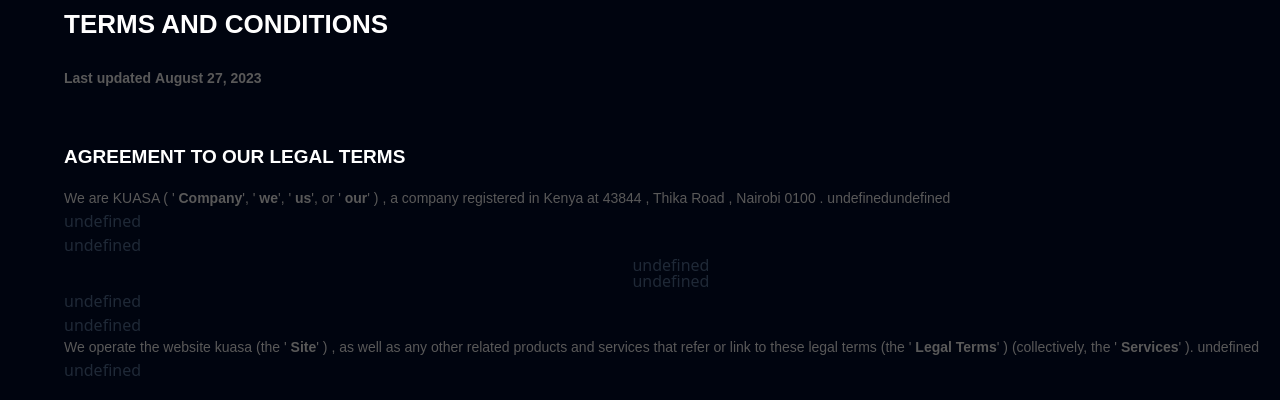
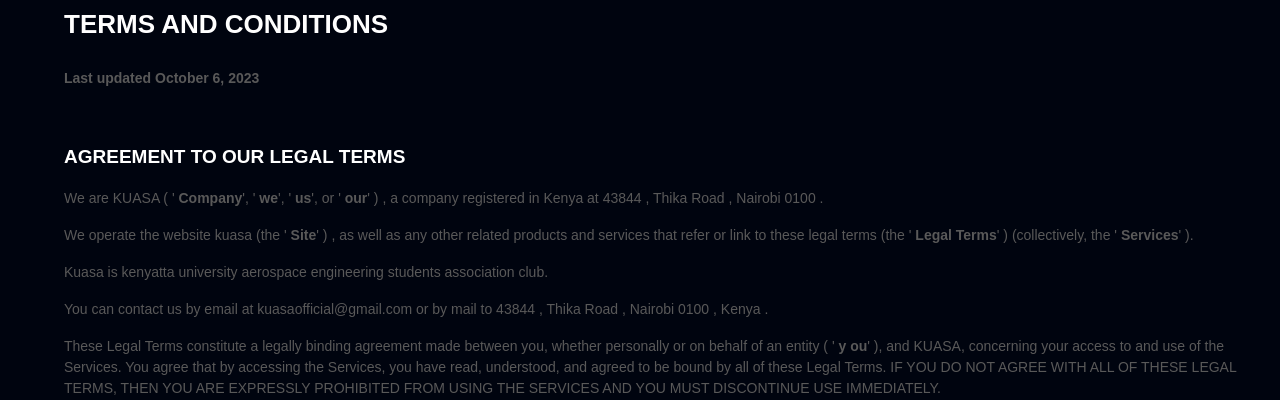
Before and after one commit to EsbonMigiro/kuasa-front, a React (Vite) app: page /terms in a window 1280 px wide. Shown: the part 151-551 px from the top of the page. Built offline with nearby package versions, Linux system fonts and the light colour scheme; no server answers.

Commit message:
Update Terms and conditions

```diff
--- a/src/pages/TermsAndConditions.jsx
+++ b/src/pages/TermsAndConditions.jsx
@@ -71,7 +71,7 @@
       <div class="MsoNormal" data-custom-class="subtitle" style="line-height: 1.5;">
         <strong>Last updated</strong>
         <bdt class="question">
-          <strong>August 27, 2023</strong>
+          <strong>October 6, 2023</strong>
         </bdt>
       </div>
       <div class="MsoNormal" style="line-height: 1.1;">
@@ -177,14 +177,14 @@
         </span>
         </span>
         </span>
-        </span>undefined</span>undefined
-      </div>undefined
-    </div>undefined<div align="center" style="line-height: 1;">undefined<br>undefined</div>undefined<div align="center" style="text-align: left;">undefined<div class="MsoNormal" data-custom-class="body_text" style="line-height: 1.5;">
+        </span></span>
+      </div>
+    </div><div align="center" style="line-height: 1;"><br></div><div align="center" style="text-align: left;"><div class="MsoNormal" data-custom-class="body_text" style="line-height: 1.5;">
         <span style="font-size:11.0pt;line-height:115%;font-family:Arial;
       Calibri;color:#595959;mso-themecolor:text1;mso-themetint:166;">We operate <bdt class="block-component"></bdt>the website <bdt class="question">kuasa</bdt> (the <bdt class="block-component"></bdt>' <strong>Site</strong>' <bdt class="else-block"></bdt>) <bdt class="block-component"></bdt>
           <bdt class="block-component"></bdt>, as well as any other related products and services that refer or link to these legal terms (the <bdt class="block-component"></bdt>' <strong>Legal Terms</strong>' <bdt class="else-block"></bdt>) (collectively, the <bdt class="block-component"></bdt>' <strong>Services</strong>' <bdt class="else-block"></bdt>). <bdt class="block-component"></bdt>
-        </span>undefined
-      </div>undefined<div class="MsoNormal" style="line-height: 1;">
+        </span>
+      </div><div class="MsoNormal" style="line-height: 1;">
         <br>
       </div>
       <div class="MsoNormal" data-custom-class="body_text" style="line-height: 1.5;">
```
